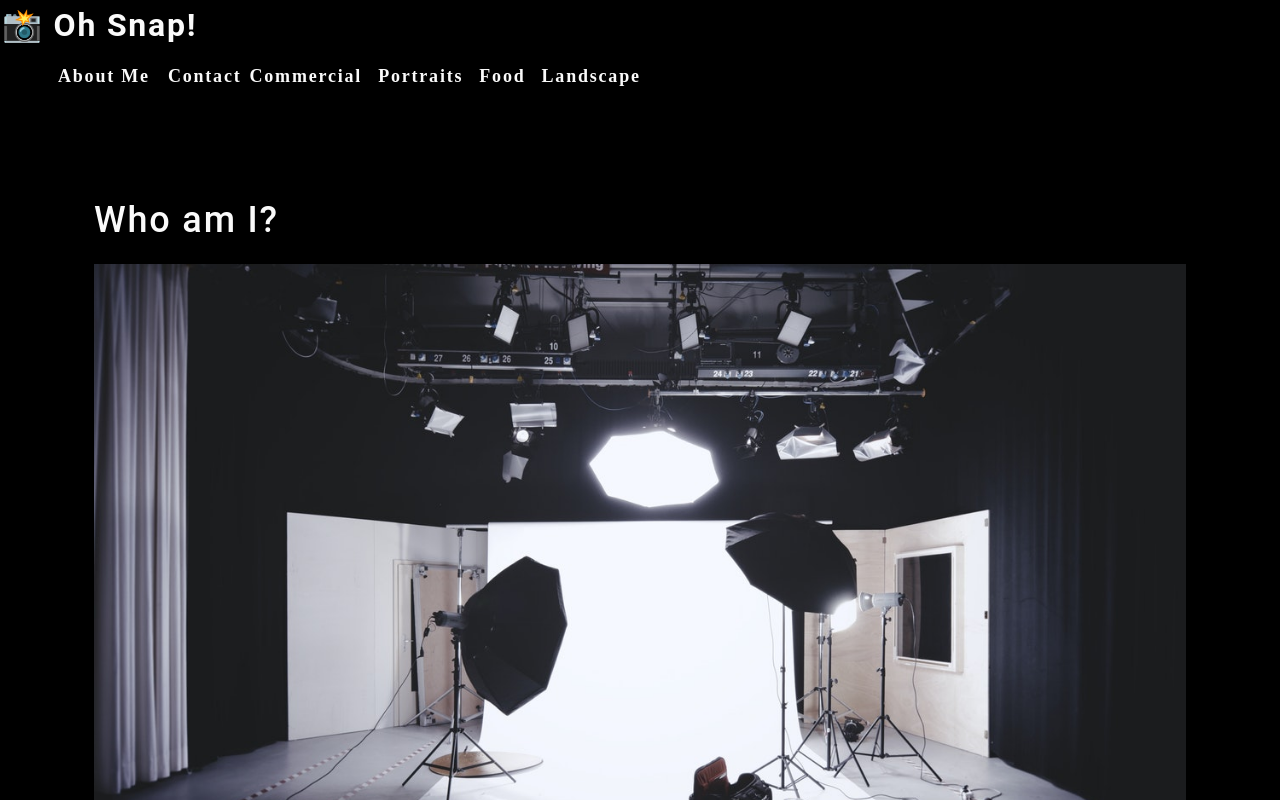
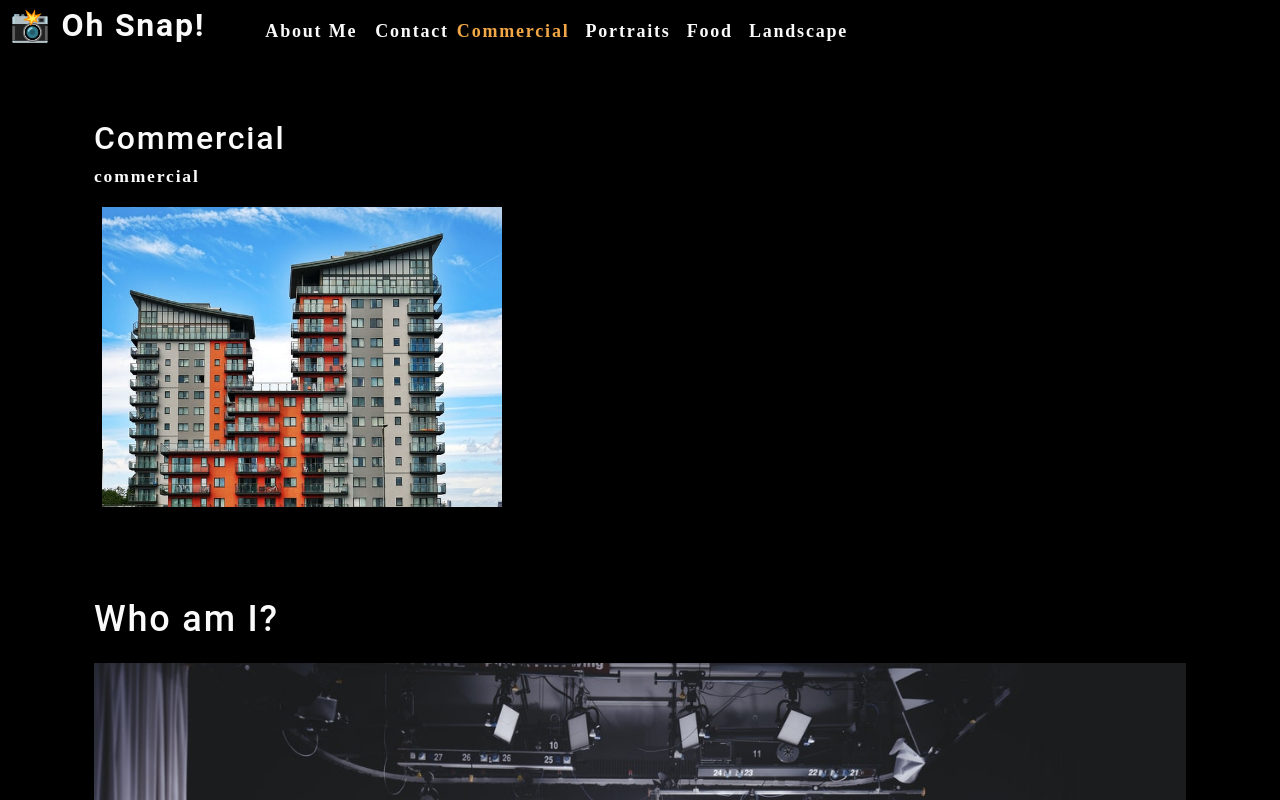
Before and after one commit to Boywondr84/Photo-Port, a React (Create React App) app: page / in a window 1280 px wide. Shown: the top 800 px of the page. Built offline with nearby package versions, Linux system fonts and the light colour scheme.

Commit message:
implementing hooks, useState and useEffect

```diff
--- a/src/App.js
+++ b/src/App.js
@@ -1,21 +1,45 @@
-import React from 'react';
-// import logo from './logo.svg';
-// import logo from './assets/cover/cover-image.jpg';
+import React, { useState } from 'react';
 import './App.css';
 import About from './components/About';
 import Nav from './components/Nav';
+import Gallery from './components/Gallery';
 
 function App() {
+  const [categories] = useState([
+    {
+      name: "commercial",
+      description:
+        "Photos of grocery stores, food trucks, and other commercial projects",
+    },
+    {
+      name: "portraits", description: "Portraits of people in my life"
+    },
+    {
+      name: "food", description: "Delicious delicacies"
+    },
+    {
+      name: "landscape", description: "Fields, farmhouses, waterfalls, and the beauty of nature",
+    },
+  ]);
+
+  const [currentCategory, setCurrentCategory] = useState(categories[0]);
+
   return (
     <div>
-      <section>
-      <Nav />
-    </section>
+      <Nav
+        categories={categories}
+        setCurrentCategory={setCurrentCategory}
+        currentCategory={currentCategory}
+      ></Nav>
       <main>
-      <About />
+        <div>
+        <Gallery />
+        <About />
+        </div>
       </main>
     </div>);
 }
+
 //     <div className="App">
 //       <header className="App-header">
 //         <img src={logo} className="App-logo" alt="logo" />
--- a/src/components/About/index.js
+++ b/src/components/About/index.js
@@ -6,6 +6,7 @@
         <section className="my-5">
             <h1 id="about">Who am I?</h1>
             <img src={coverImage} className="my-2" style={{ width: "100%" }} alt="cover" />
+            <p>Lorem ipsum...</p>
         </section>
 
     )
--- /dev/null
+++ b/src/components/Gallery/index.js
@@ -0,0 +1,25 @@
+import React from 'react';
+import { capitalizeFirstLetter } from '../../utils/helpers';
+import photo from '../../assets/small/commercial/2.jpg';
+
+function Gallery(props) {
+    const currentCategory = {
+        name: "commercial",
+        description: "Photos of grocery stores, food trucks, and other commercial projects",
+    };
+
+    return (
+        <section>
+            <h2>{capitalizeFirstLetter(currentCategory.name)}</h2>
+            <p>{currentCategory.name}</p>
+
+        <div className="flex-row">
+            <img src={photo} alt="grocery"
+            className="img-thumbnail mx-1" />
+        </div>
+        </section>
+    )
+}
+
+
+export default Gallery;
--- a/src/components/Nav/index.js
+++ b/src/components/Nav/index.js
@@ -1,34 +1,23 @@
-import React from 'react';
+import React, { useEffect } from 'react';
+import { capitalizeFirstLetter } from '../../utils/helpers';
 
-const categories = [
-    {
-        name: "Commercial",
-        description:
-            "Photos of grocery stores, food trucks, and other commercial projects",
-    },
-    {
-        name: "Portraits", description: "Portraits of people in my life"
-    },
-    {
-        name: "Food", description: "Delicious delicacies"
-    },
-    {
-        name: "Landscape", description: "Fields, farmhouses, waterfalls, and the beauty of nature",
-    },
-];
+function Nav(props) {
 
-function categorySelected(name) {
-    console.log(`${name} clicked`)
-}
+    const {
+        categories = [],
+        setCurrentCategory,
+        currentCategory
+    } = props;
 
-const Nav = () => {
-
+    useEffect(() => {
+        document.title = capitalizeFirstLetter(currentCategory.name);
+    }, [currentCategory]);
 
         return (
-        <header>
+            <header className="flex-row px-1">
                 <h2>
                     <a data-testid="link" href="/">
-                    <span role="img" aria-label="camera">📸 </span> Oh Snap!
+                        <span role="img" aria-label="camera"> {""} 📸 </span> Oh Snap!
                     </a>
                 </h2>
                 <nav>
@@ -42,10 +31,12 @@
                             <span>Contact</span>
                         </li>
                         {categories.map((category) => (
-                        <li className="mx-1"
+                            <li className={`mx-1 ${currentCategory.name === category.name && 'navActive'
+                                }`}
                                 key={category.name}>
-                                <span onClick= {() => categorySelected(category.name)} >
-                                    {category.name}
+                                <span onClick={() => { setCurrentCategory(category) }} >
+                                    {capitalizeFirstLetter(category.name)}
+                                    {/* {category.name} */}
                                 </span>
                             </li>
                         ))}
@@ -55,4 +46,5 @@
         )
     }
 
+
 export default Nav;
```
Lines whose indentation alone changed are shown as unchanged.
